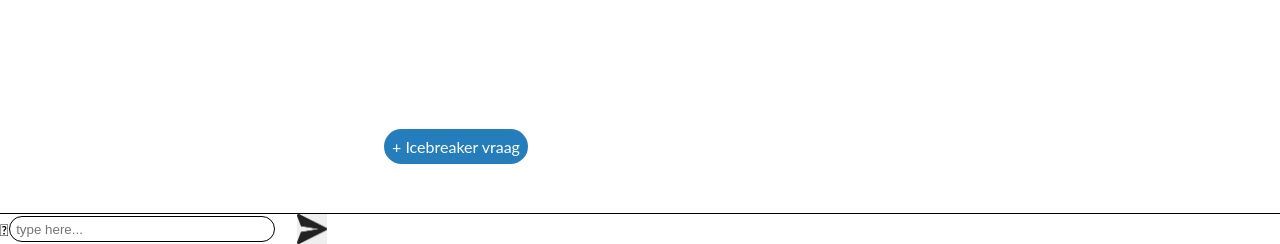
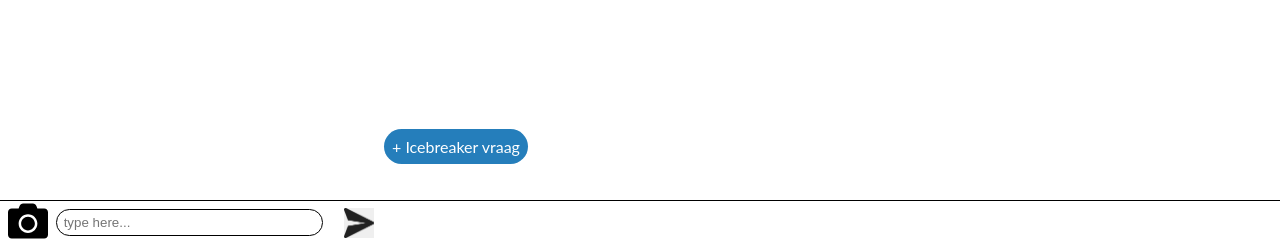
Before and after one commit to M4TThys123/Blok-Tech-Team, a Node server app: page /chat in a window 1280 px wide. Shown: the part 556-800 px from the top of the page. Run offline with Node 20, Linux system fonts and the light colour scheme; data that the repository does not hold is empty; some libraries are stand-ins or nearby versions.

Commit message:
add header aangepast en svg camera ipv fontawesome

```diff
--- a/static/public/css/style.css
+++ b/static/public/css/style.css
@@ -239,7 +239,9 @@ main #chat #msg2::before { /*https://codingislove.com/css-speech-bubbles/*/
 }
 
 #chat_footer a img {
-    width: 3em;
+    width: 2.5em;
+    margin-left: 0.5em;
+    margin-right: 0.5em;
 }
 
 #chat_footer form {
@@ -444,11 +446,11 @@ fieldset {
     color: white;
 }
 
-#chat_header {
+#chat_header, #add_header {
     background-color: #257EBB;
 }
 
-#chat_header h1{
+#chat_header h1, #add_header h1 {
     color: black;
     text-align: center;
 }
--- a/views/layouts/addlayout.handlebars
+++ b/views/layouts/addlayout.handlebars
@@ -21,7 +21,7 @@
 
 
     <footer id="add_footer">
-        <p>Game matcher door Roel Komen</p>
+        <p>Matching app</p>
     </footer>
 </body>
 <script type="text/javascript" src="/public/js/script.js"></script>
--- a/views/layouts/chat_layout.handlebars
+++ b/views/layouts/chat_layout.handlebars
@@ -21,7 +21,7 @@
 
 
     <footer id="chat_footer">
-        <a href="#"><i class="fas fa-camera"></i></a>
+        <a href="#"><img src="/public/images/camera-solid.svg"></a>
         <form action="post">
             <input type="text" placeholder="type here...">
             <input type="submit" value="" id="submitText">
```
Also changed, not shown: static/public/images/camera-solid.svg (added).
